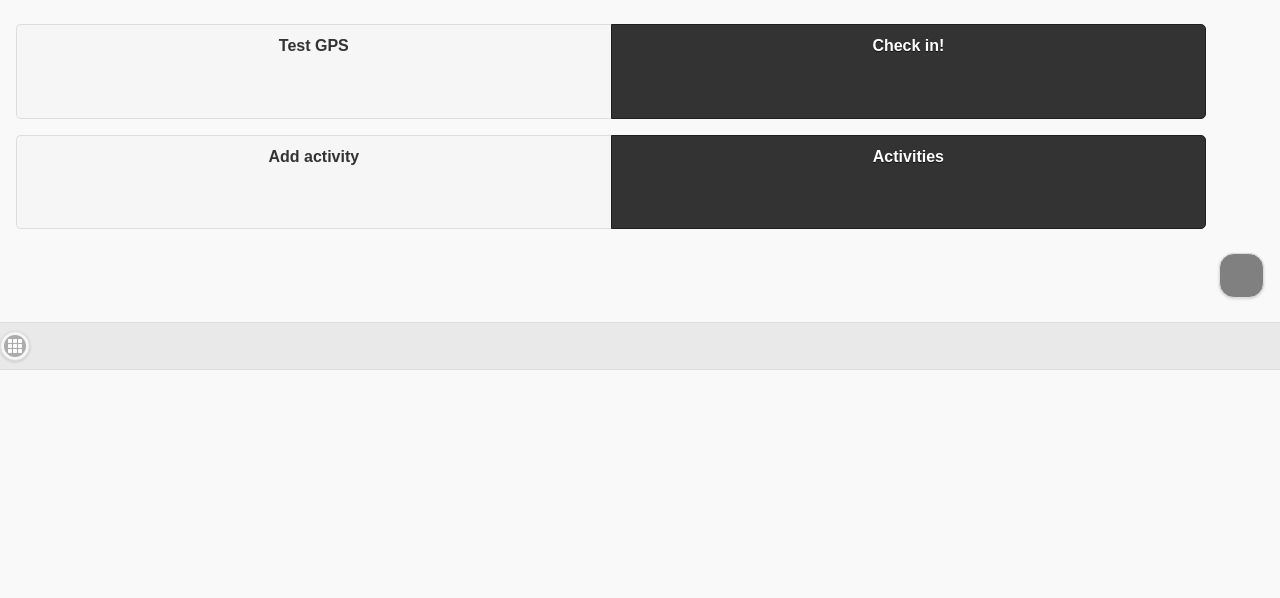
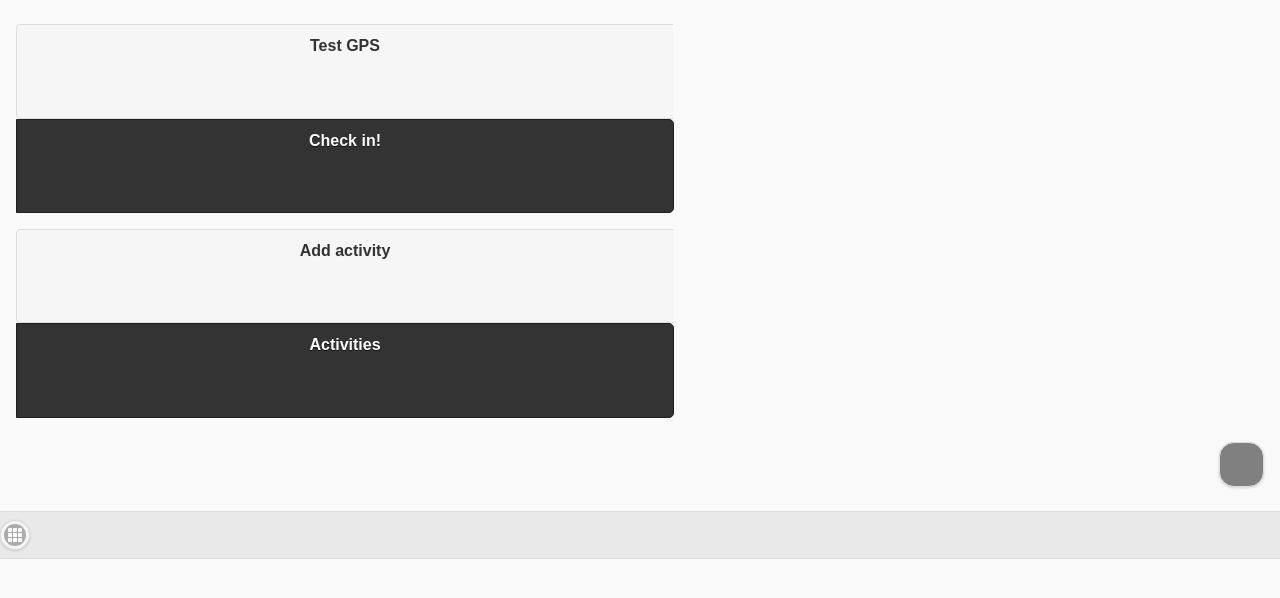
Before and after one commit to renatus/Exocortex, a PHP site: page / in a window 1280 px wide. Shown: the part 45-643 px from the top of the page. Run offline with PHP 8.4, Linux system fonts and the light colour scheme.

Commit message:
Make layout flexible

```diff
--- a/css/index.css
+++ b/css/index.css
@@ -12,7 +12,7 @@
 /* Make buttons square */
 .exo_square_button {
     height: 70px;
-    width: 45%;
+    width: 50%;
     /*width: 110px;*/
 }
 
@@ -20,9 +20,9 @@
     width: 100%;
 }
 
-.button_controlgroup {
+/*.button_controlgroup {
     width: 100%;
-}
+}*/
 
 /*We should set padding-top to center text in button*/
 /*We should set width to make buttons to consume all screen width, even if text is short*/
```
Also changed, not shown: 1 other file.
